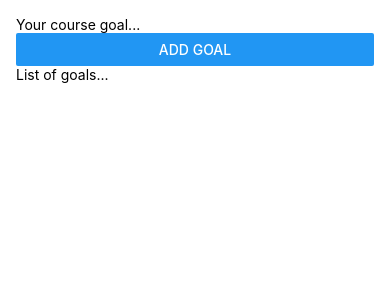
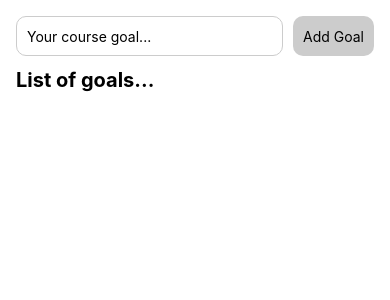
Before and after one commit to imammufiid/react-native-basic, a React Native app: screen / in a window 390 px wide. Shown: the top 300 px of the page. Built offline with nearby package versions, Linux system fonts and the light colour scheme.

Commit message:
feat: Setup layouting

```diff
--- a/App.js
+++ b/App.js
@@ -1,17 +1,22 @@
-import {StatusBar} from 'expo-status-bar';
-import {Button, SafeAreaView, StyleSheet, Text, TextInput, View} from 'react-native';
+import {Button, SafeAreaView, StyleSheet, Text, TextInput, TouchableOpacity, View} from 'react-native';
 
 export default function App() {
     return (
         <SafeAreaView style={styles.safeArea}>
             <View style={styles.container}>
-                <View>
+                <View style={styles.inputContainer}>
                     <TextInput
+                        style={styles.inputFieldGoal}
                         placeholder='Your course goal...'/>
-                    <Button title='Add Goal'/>
+                    <TouchableOpacity
+                        style={styles.addGoalButton}
+                        onPress={() => {
+                        }}>
+                        <Text>Add Goal</Text>
+                    </TouchableOpacity>
                 </View>
-                <View>
-                    <Text>List of goals...</Text>
+                <View style={styles.content}>
+                    <Text style={styles.contentTitle}>List of goals...</Text>
                 </View>
             </View>
         </SafeAreaView>
@@ -23,6 +28,35 @@ const styles = StyleSheet.create({
         flex: 1
     },
     container: {
-        padding: 16
+        padding: 16,
+        flex: 1
+    },
+    inputContainer: {
+        flexDirection: 'row',
+        gap: 10,
+        alignItems: 'center',
+    },
+    inputFieldGoal: {
+        flex: 1,
+        borderWidth: 1,
+        height: 40,
+        padding: 10,
+        borderRadius: 10,
+        borderColor: '#CCCCCC',
+    },
+    content: {
+        marginTop: 12,
+        flex: 1,
+    },
+    addGoalButton: {
+        backgroundColor: '#CCCCCC',
+        height: 40,
+        justifyContent: 'center',
+        padding: 10,
+        borderRadius: 10
+    },
+    contentTitle: {
+        fontSize: 20,
+        fontWeight: 'bold'
     }
 });
```
